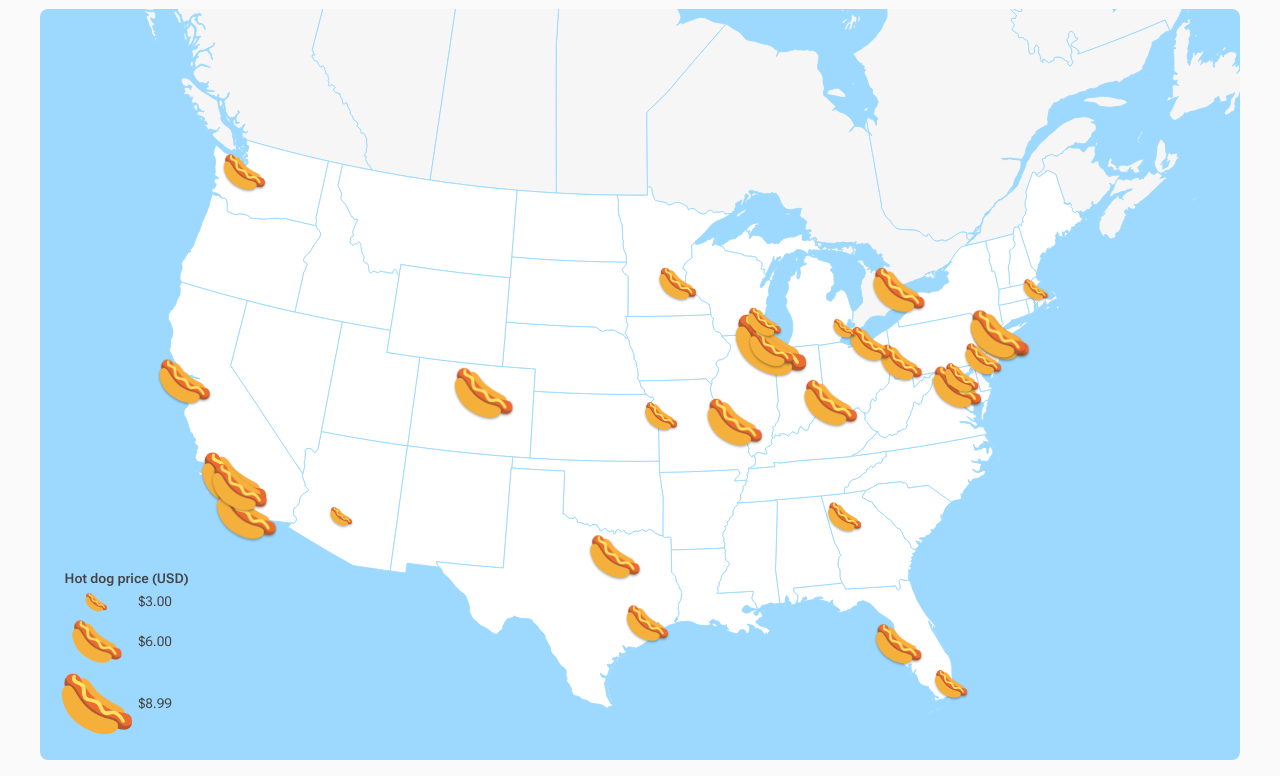
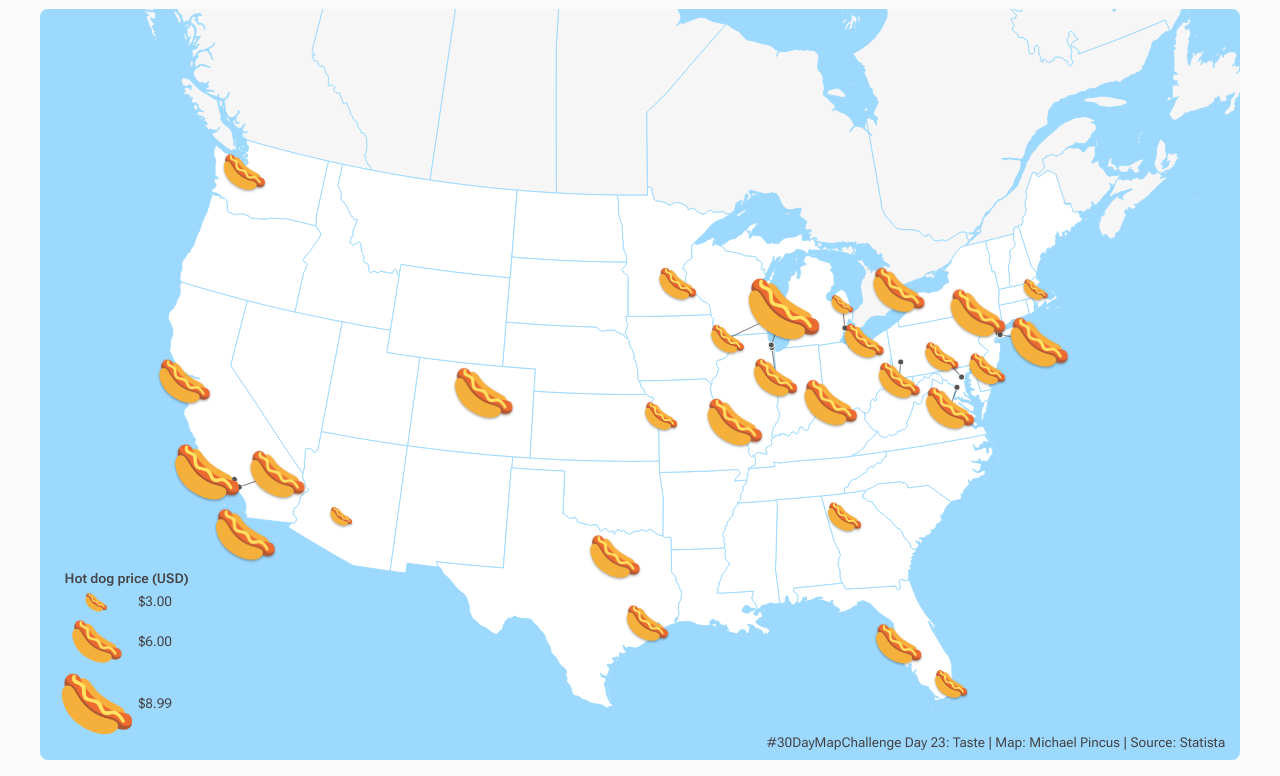
Before and after one commit to michaeljpincus/ballparks, a plain HTML site: page index.html in a window 1280 px wide. Shown: the part 82-858 px from the top of the page. Drawn offline with nearby package versions, Linux system fonts and the light colour scheme.

Commit message:
fixed overlaps

```diff
--- a/index.html
+++ b/index.html
@@ -13,9 +13,14 @@
   #wrap { max-width: 1200px; margin: 0 auto; padding: 16px; }
   h1 { font-size: 2.25rem; margin: 0 0 4px; }
   p.sub { margin: 0 0 12px; color: #666; font-size: 0.9rem; font-family: 'Roboto Flex'; font-weight: 4300}
+  .source { font-size: 11px; fill: #444; font-family: "Roboto Flex"; text-anchor: end; pointer-events: none; }
   svg { width: 100%; height: auto; display: block; background: #9dd9ff; border: 0px solid #e3e3e3; border-radius: 8px; -webkit-tap-highlight-color: transparent; }
   .state { fill: #ffffff; stroke: #9dd9ff; stroke-width: 0.75; }
   .state.canada { fill: #f6f6f6; }
+
+  /* Leader lines + anchor dots mark a stadium's true location when its emoji was nudged */
+  .leader { stroke: #555; stroke-width: 0.9; opacity: 0.7; pointer-events: none; }
+  .anchor { fill: #555; stroke: #fff; stroke-width: 0.75; pointer-events: none; }
 
   /* Each stadium is a group: an invisible circle catches hover/taps, the emoji sits on top */
   .stadium { cursor: pointer; }
@@ -67,12 +72,15 @@ const EMOJI = "🌭";
 
 // ---- Layout configs --------------------------------------------------
 // width/height are viewBox units. `size` is the emoji font-size range (min price -> max price).
+// `spread` tunes the de-overlap: padding = extra gap between emojis,
+// pull = how strongly each emoji is tugged back toward its true location (0-1, lower = more spread).
 const MOBILE_QUERY = window.matchMedia("(max-width: 640px)");
 const layouts = {
   desktop: {
     width: 975, height: 610, margin: 10,
     size: [16, 52],
     hitPad: 4,                 // extra invisible hover/tap padding around each emoji
+    spread: { padding: 5, pull: 0.35, anchorR: 2.5 },
     legend: { x: 20, y: 590, fontSize: 11, titleGap: 13, gap: 6 },
     hint: "Emoji size reflects hot dog price. Hover a stadium for details."
   },
@@ -80,6 +88,7 @@ const layouts = {
     width: 600, height: 430, margin: 6,
     size: [14, 34],
     hitPad: 8,
+    spread: { padding: 1, pull: 0.35, anchorR: 2 },
     legend: { x: 12, y: 420, fontSize: 12, titleGap: 12, gap: 4 },
     hint: "Emoji size reflects hot dog price. Tap a stadium for details."
   }
@@ -141,15 +150,58 @@ function draw(states, mlb) {
   // Emoji font-size scale (sqrt so visual area tracks price, starting at the min price)
   const size = d3.scaleSqrt().domain([minP, maxP]).range(cfg.size);
 
+  // ---- De-overlap ----------------------------------------------------
+  // Each emoji is pulled toward its true location (x0, y0) while a collision force
+  // pushes neighbors apart. Run synchronously so there's no animation / jitter on redraw.
+  const S = cfg.spread;
+  const rad = d => size(d.price) * 0.55 + S.padding;
+
+  stadiums.forEach(d => { d.x0 = d.xy[0]; d.y0 = d.xy[1]; d.x = d.x0; d.y = d.y0; });
+
+  // Only emojis that actually overlap a neighbor get to move; the rest are pinned in place.
+  // Pinned emojis still push crowded neighbors away, so nothing lands on top of them.
+  stadiums.forEach(d => {
+    d.crowded = stadiums.some(o => o !== d &&
+      Math.hypot(o.x0 - d.x0, o.y0 - d.y0) < rad(o) + rad(d));
+    if (!d.crowded) { d.fx = d.x0; d.fy = d.y0; }
+  });
+
+  const sim = d3.forceSimulation(stadiums)
+    .force("x", d3.forceX(d => d.x0).strength(S.pull))
+    .force("y", d3.forceY(d => d.y0).strength(S.pull))
+    .force("collide", d3.forceCollide(rad).iterations(3))
+    .stop();
+  for (let i = 0; i < 300; i++) sim.tick();
+
+  // Only crowded stadiums that moved a meaningful distance get a leader line + anchor dot.
+  // The threshold scales with emoji size so a big emoji that still covers its true spot gets no line.
+  const moved = stadiums.filter(d => d.crowded &&
+    Math.hypot(d.x - d.x0, d.y - d.y0) > size(d.price) * 0.4);
+
   // Draw big emojis first so small ones stay hoverable on top
   stadiums.sort((a, b) => b.price - a.price);
+
+  // Leader lines go under the emojis
+  const leaders = svg.append("g");
+  leaders.selectAll("line")
+    .data(moved)
+    .join("line")
+    .attr("class", "leader")
+    .attr("x1", d => d.x0).attr("y1", d => d.y0)
+    .attr("x2", d => d.x).attr("y2", d => d.y);
+  leaders.selectAll("circle")
+    .data(moved)
+    .join("circle")
+    .attr("class", "anchor")
+    .attr("cx", d => d.x0).attr("cy", d => d.y0)
+    .attr("r", S.anchorR);
 
   const stops = svg.append("g")
     .selectAll("g")
     .data(stadiums)
     .join("g")
     .attr("class", "stadium")
-    .attr("transform", d => `translate(${d.xy[0]}, ${d.xy[1]})`)
+    .attr("transform", d => `translate(${d.x}, ${d.y})`)
     // Mouse: hover. Touch is handled by click, because touch pointers
     // "leave" the instant the finger lifts.
     .on("pointerenter pointermove", (event, d) => { if (event.pointerType !== "touch") showTip(event, d); })
@@ -198,6 +250,14 @@ function draw(states, mlb) {
     .style("font-size", L.fontSize + "px")
     .style("font-weight", 600)
     .text("Hot dog price (USD)");
+
+  // Source credit, bottom right of the map
+  svg.append("text")
+    .attr("class", "source")
+    .attr("x", width - 12)
+    .attr("y", height - 10)
+    .style("font-size", L.fontSize + "px")
+    .text("#30DayMapChallenge Day 23: Taste | Map: Michael Pincus | Source: Statista");
 }
 
 // ---- Load once, redraw when crossing the breakpoint -------------------
```
